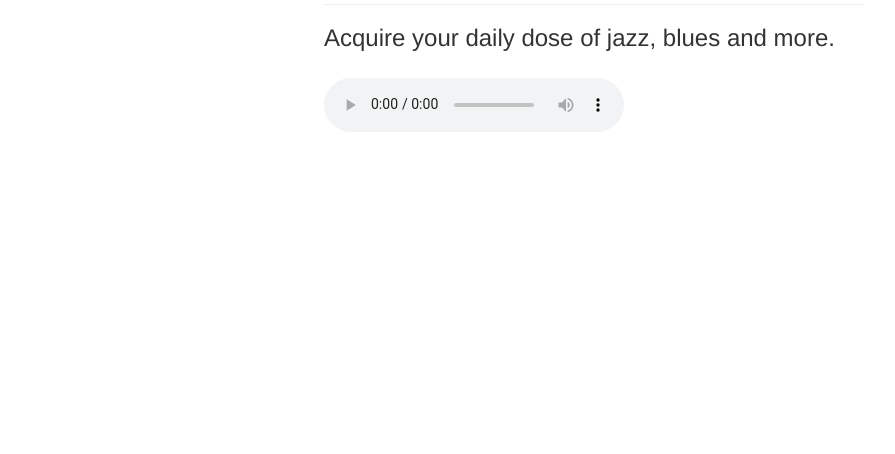
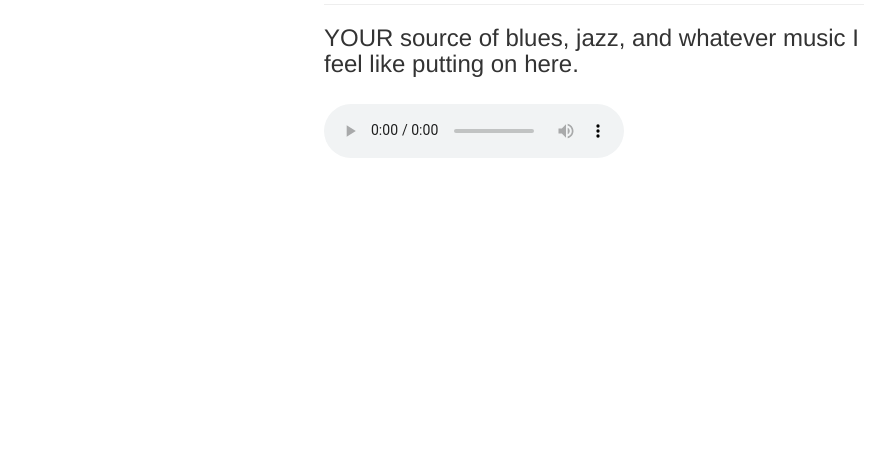
Before and after one commit to DevinCarr/greg-website, a plain HTML site: page index.html in a window 1280 px wide. Shown: the part 346-800 px from the top of the page, without its empty margins (141-1036 px from the left). Drawn offline with nearby package versions, Linux system fonts and the light colour scheme.

Commit message:
Rewrote the daily dose description
^^^

```diff
--- a/index.html
+++ b/index.html
@@ -26,7 +26,7 @@
 		<h1><b>The Daily Dose</b></h1>
 		<hr></hr>
 		<h3>
-			Acquire your daily dose of jazz, blues and more.</br></br>
+			YOUR source of blues, jazz, and whatever music I feel like putting on here.</br></br>
 			<audio preload controls>
 				Your browser does not support the <code>audio</code> element.
 				<source src="walkin-the-dog.mp3" type="audio/mp3">
```
